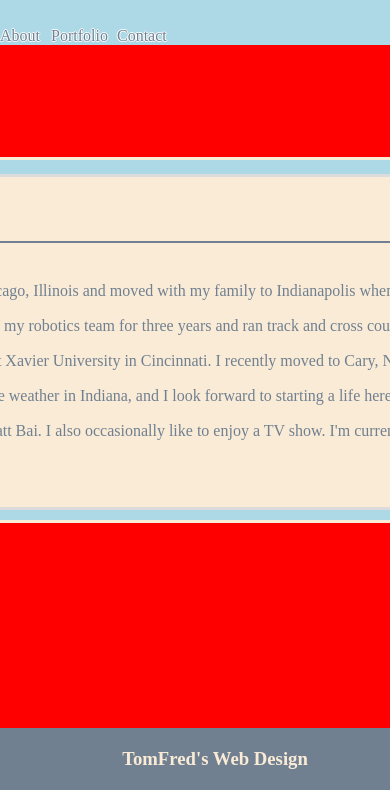
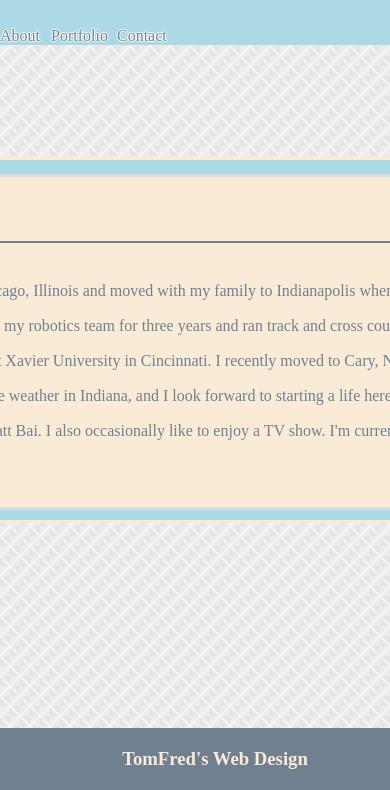
Before and after one commit to ericksont11/Basic-Portfolio, a plain HTML site: page index.html in a window 390 px wide. Shown: the part 54-844 px from the top of the page. Drawn offline with Linux system fonts and the light colour scheme.

Commit message:
Second Commit

```diff
--- a/assets/css/style.css
+++ b/assets/css/style.css
@@ -199,10 +199,3 @@ input[type=submit] {
 img:hover {
     opacity: 0.25;
 }
-
-@media screen and (max-width: 800px) {
-    body {
-        background-color: red;
-        background-image: none;
-    }
-}
```
